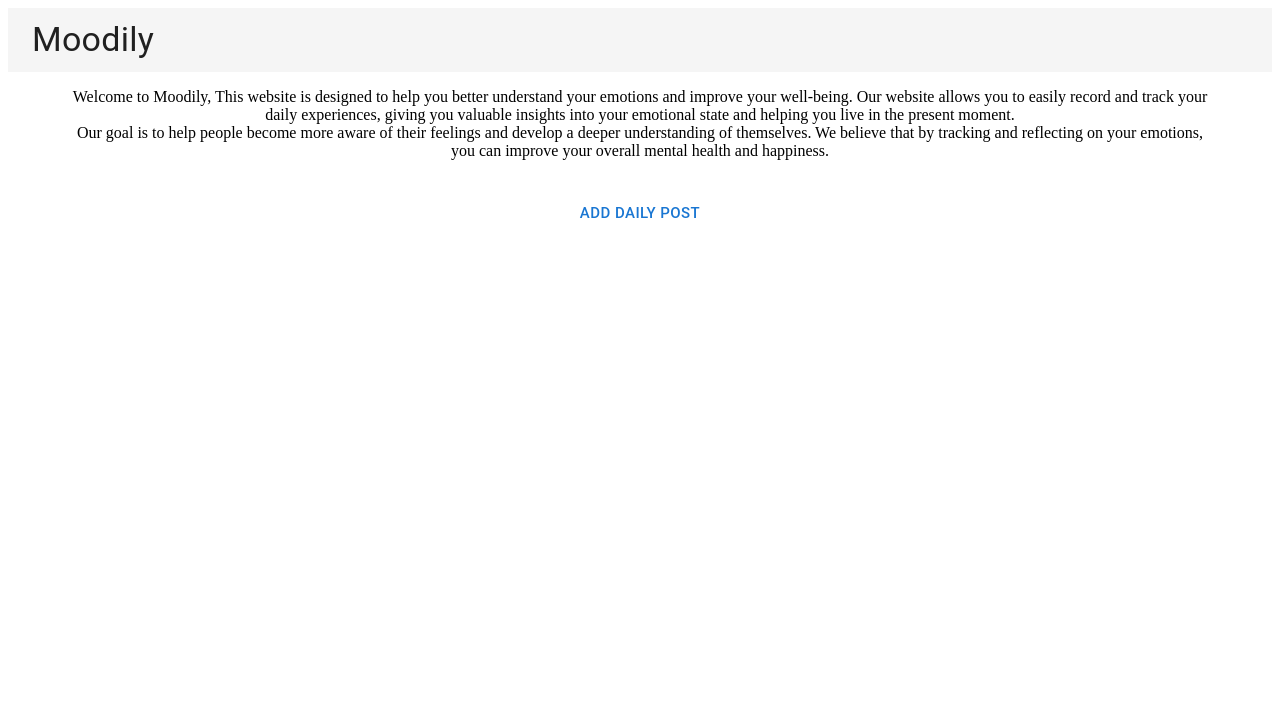
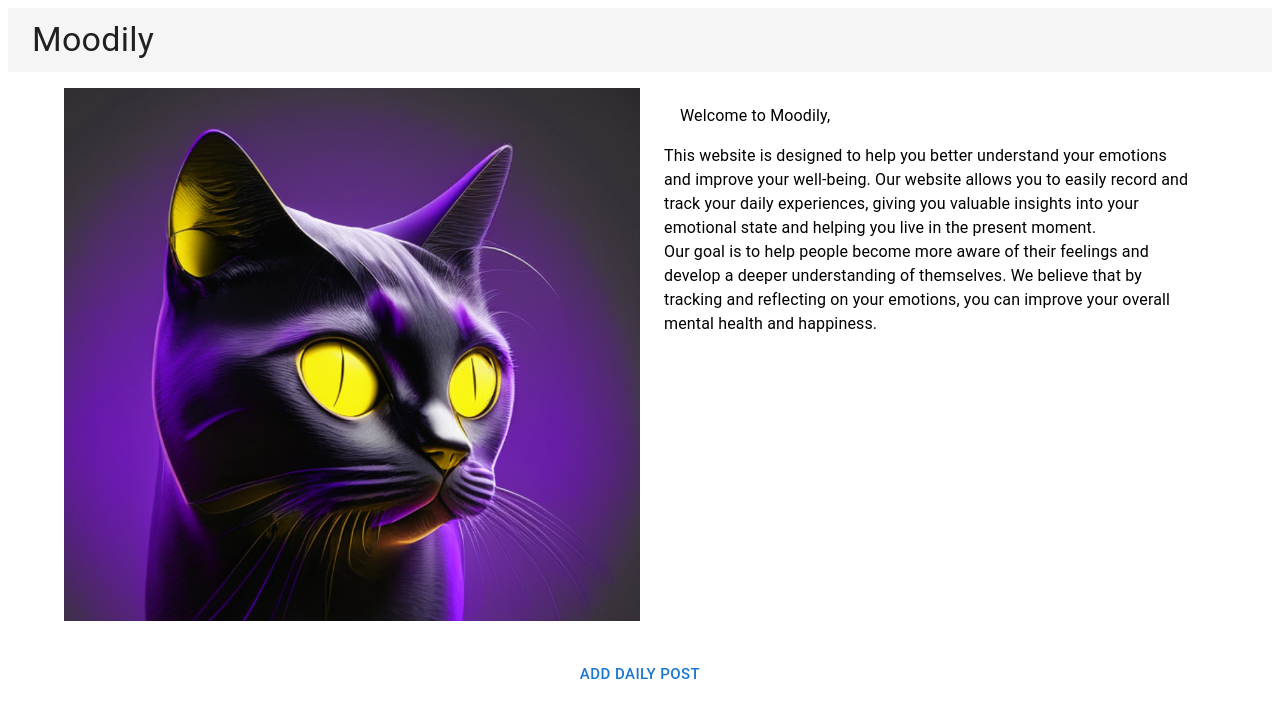
Before and after one commit to csakafeda/Moodily, a React (Vite) app in the folder frontend/: page / in a window 1280 px wide. Shown: the top 718 px of the page. Built offline with nearby package versions, Linux system fonts and the light colour scheme.

Commit message:
add picture, structure homepage

```diff
--- a/frontend/src/pages/HomePage.jsx
+++ b/frontend/src/pages/HomePage.jsx
@@ -1,24 +1,42 @@
 import {
-    Button, Container
+    Box,
+    Button, Container, Typography
 } from "@mui/material";
 import {useNavigate} from "react-router-dom";
+import catPic from "../public/ca.png";
 
 export default function HomePage() {
     const navigate = useNavigate();
 
     return (
         <>
-            <Container align="center" sx={{padding: "1rem"}}>
-                Welcome to Moodily,
 
-                This website is designed to help you better understand your emotions and improve your well-being.
-                Our website allows you to easily record and track your daily experiences, giving you valuable insights
-                into your emotional state and helping you live in the present moment.
-                <br/>
-                Our goal is to help people become more aware of their feelings and develop a deeper understanding
-                of themselves.
-                We believe that by tracking and reflecting on your emotions, you can improve your overall mental health
-                and happiness.
+            <Container  sx={{padding: "1rem", display: "flex"}}>
+                <Box component="img"
+                     sx={{width: "50%"}}
+                     alt="Logo."
+                     src={catPic}
+                />
+                <Container>
+                    <Typography sx={{padding: "1rem"}}>
+                        Welcome to Moodily,
+                    </Typography>
+                    <Typography>
+                        This website is designed to help you better understand your emotions and improve your
+                        well-being.
+                        Our website allows you to easily record and track your daily experiences, giving you valuable
+                        insights
+                        into your emotional state and helping you live in the present moment.
+                    </Typography>
+                    <Typography>
+                        Our goal is to help people become more aware of their feelings and develop a deeper
+                        understanding
+                        of themselves.
+                        We believe that by tracking and reflecting on your emotions, you can improve your overall mental
+                        health
+                        and happiness.
+                    </Typography>
+                </Container>
             </Container>
             <Container align="center" sx={{padding: "1rem"}}>
                 <Button align="center"
@@ -29,5 +47,6 @@ export default function HomePage() {
                 </Button>
             </Container>
         </>
-    );
+    )
+        ;
 }
```
Also changed, not shown: frontend/src/public/ca.png (added).
